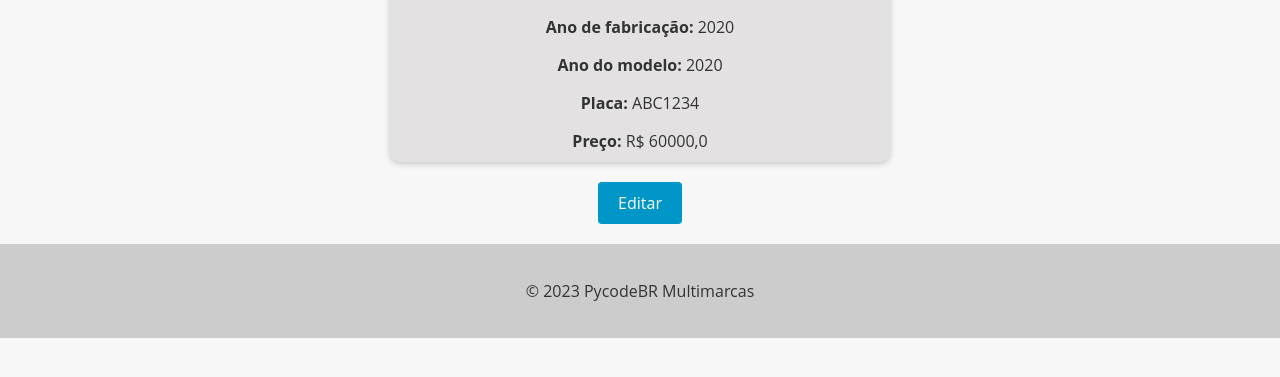
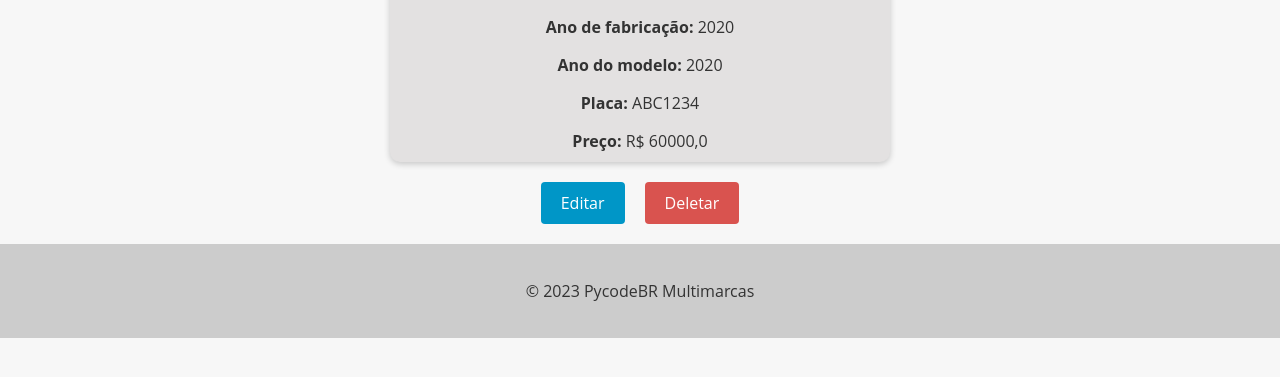
Before and after one commit to coca-mann/django-projeto-carros, a Django app: page /car/4/ in a window 1280 px wide. Shown: the part 356-733 px from the top of the page. Run offline with Django 5.2, Linux system fonts and the light colour scheme; data comes from the database, SQL or seed files in the repository.

Commit message:
Adicionar botão para excluir um carro

```diff
--- a/cars/templates/car_detail.html
+++ b/cars/templates/car_detail.html
@@ -90,10 +90,6 @@
   </div>
   <div class="buttons-container">
     <a href="{% url 'car_update' pk=object.pk %}" class="btn btn-primary">Editar</a>
+    <a href="{% url 'car_delete' pk=object.pk %}" class="btn btn-danger">Deletar</a>
   </div>
 {% endblock %}
-
-  <!-- <div class="buttons-container">
-    <a href="{% url 'car_update' pk=object.pk %}" class="btn btn-primary">Editar</a>
-    <a href="{% url 'car_delete' pk=object.pk %}" class="btn btn-danger">Editar</a>
-  </div> -->
```
